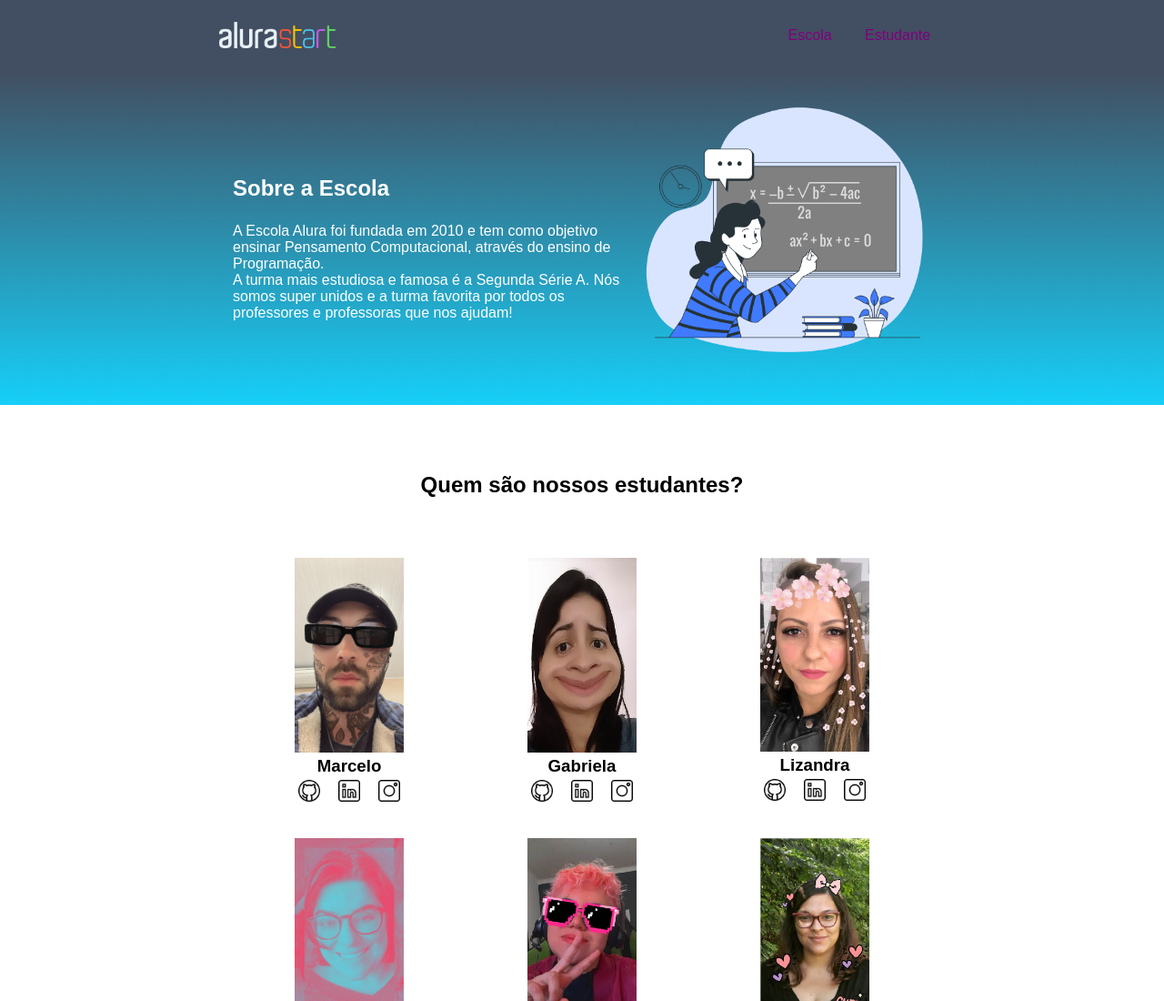
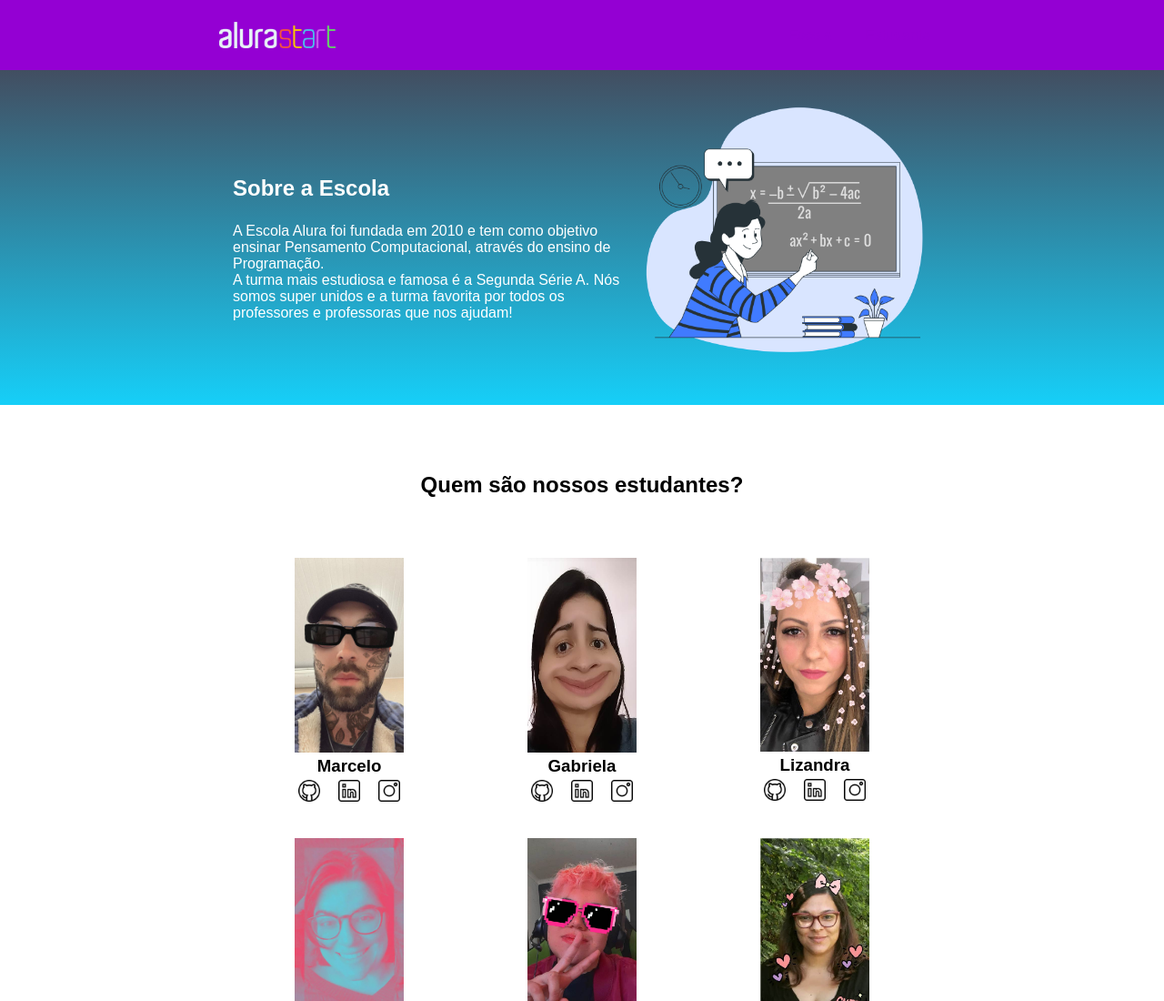
Before and after one commit to MayaraDosSantos/siteteste, a plain HTML site: page index.html in a window 1280 px wide. Shown: the top 1100 px of the page at 91% size. Drawn offline with Linux system fonts and the light colour scheme.

Commit message:
Update style.css

```diff
--- a/style.css
+++ b/style.css
@@ -6,8 +6,8 @@ body {
     font-family: 'arial', sans-serif;
 }
 .cabecalho {
-    background-color: #424E61;
-    color: purple;
+    background-color: #9400D3;
+    color: DarkViolet;
     display: flex;
     justify-content: space-around;
     align-items: center;
```
